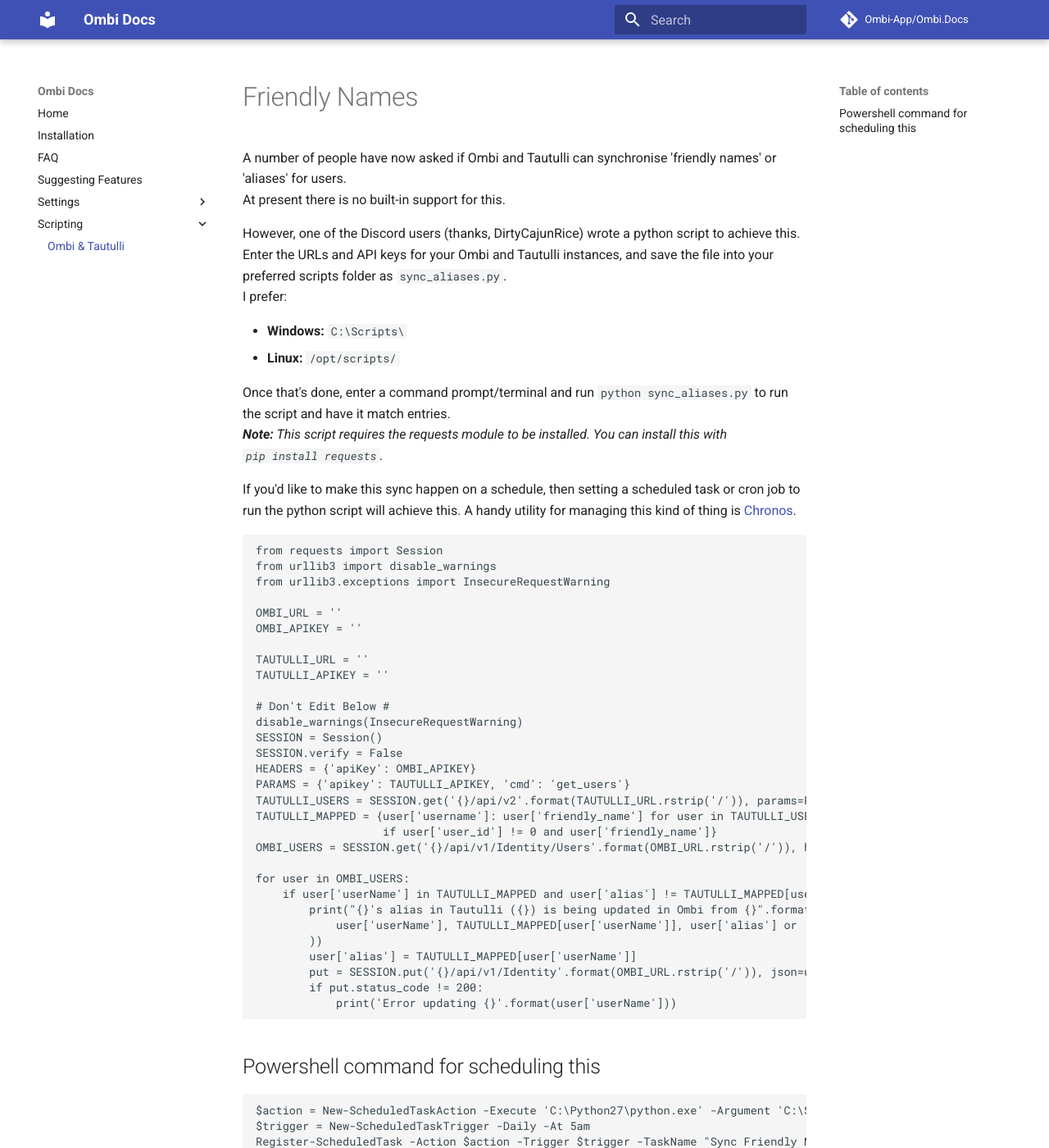
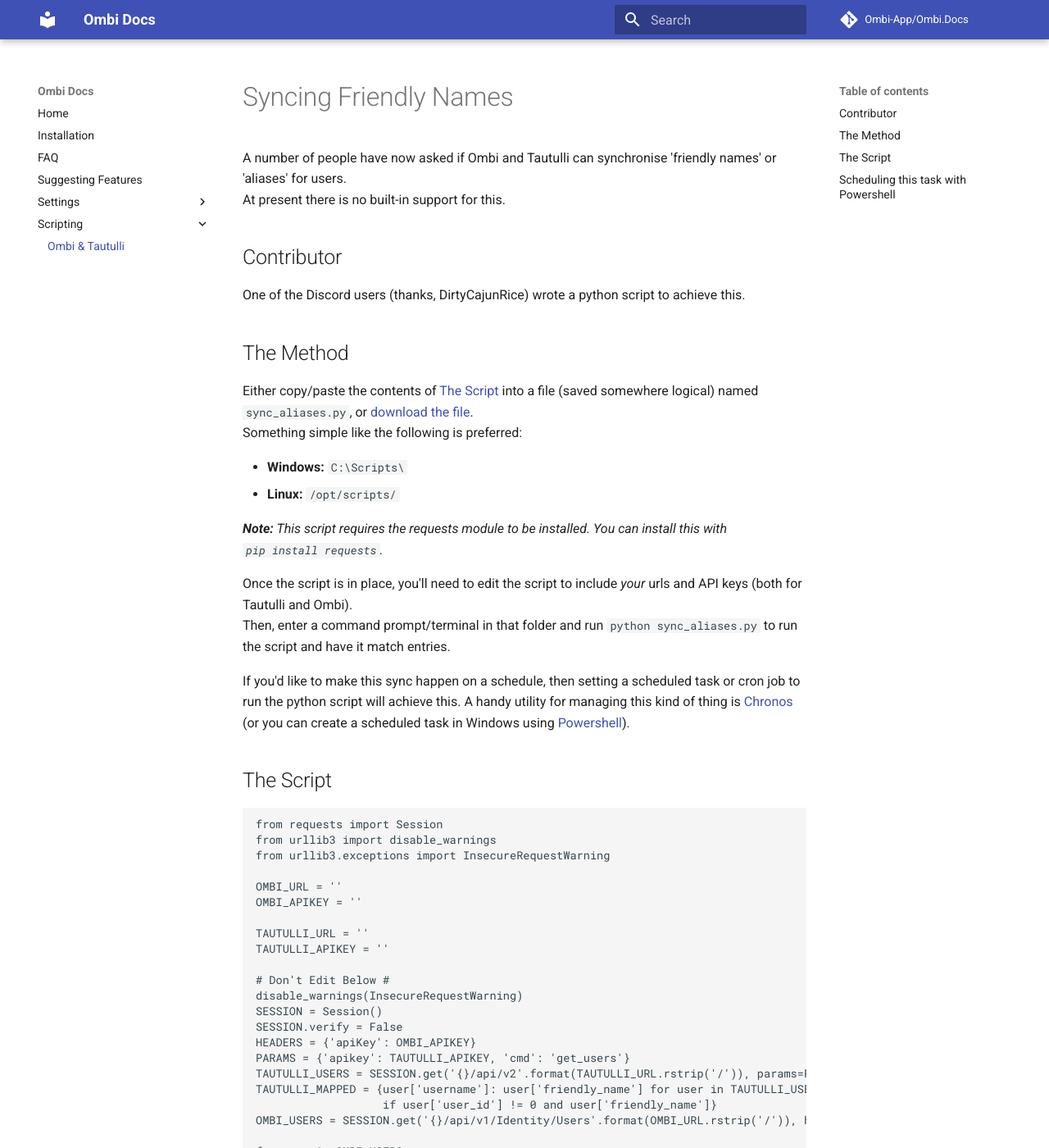
Before and after one commit to Ombi-app/Ombi.Docs, an MkDocs documentation site: the page built from docs/scripting/ombi-tautulli.md, in a window 1280 px wide and 1400 px high. Shown: the whole window at 82% size. Built offline with MkDocs 1.6.1 and Material for MkDocs 9.7.7, drawn with Linux system fonts in a browser that asks for light colours; comment, search, counter and statistics services are not loaded; old or Windows-style settings are respelled for this version of MkDocs; some of the changed text lies outside the part shown.

Commit message:
Add directly downloadable script Adjust links to match

`````diff
--- a/docs/scripting/ombi-tautulli.md
+++ b/docs/scripting/ombi-tautulli.md
@@ -1,20 +1,29 @@
-# Friendly Names
+# Syncing Friendly Names
 
 A number of people have now asked if Ombi and Tautulli can synchronise 'friendly names' or 'aliases' for users.
 At present there is no built-in support for this.
 
-However, one of the Discord users (thanks, DirtyCajunRice) wrote a python script to achieve this.
-Enter the URLs and API keys for your Ombi and Tautulli instances, and save the file into your preferred scripts folder as `sync_aliases.py`.
-I prefer:
+## Contributor
+
+One of the Discord users (thanks, DirtyCajunRice) wrote a python script to achieve this.
+
+## The Method
+
+Either copy/paste the contents of [The Script](#the-script) into a file (saved somewhere logical) named `sync_aliases.py`, or [download the file](../assets/scripts/sync_aliases.py).
+Something simple like the following is preferred:
 
 * **Windows:** `C:\Scripts\`
 * **Linux:** `/opt/scripts/`
 
-Once that's done, enter a command prompt/terminal and run `python sync_aliases.py` to run the script and have it match entries.
 _**Note:** This script requires the requests module to be installed. You can install this with
 `pip install requests`._
 
-If you'd like to make this sync happen on a schedule, then setting a scheduled task or cron job to run the python script will achieve this. A handy utility for managing this kind of thing is [Chronos](https://github.com/simse/chronos).
+Once the script is in place, you'll need to edit the script to include _your_ urls and API keys (both for Tautulli and Ombi).
+Then, enter a command prompt/terminal in that folder and run `python sync_aliases.py` to run the script and have it match entries.
+
+If you'd like to make this sync happen on a schedule, then setting a scheduled task or cron job to run the python script will achieve this. A handy utility for managing this kind of thing is [Chronos](https://github.com/simse/chronos) (or you can create a scheduled task in Windows using [Powershell](#scheduling-this-task-with-powershell)).
+
+## The Script
 
 ````python
 from requests import Session
@@ -49,7 +58,7 @@
             print('Error updating {}'.format(user['userName']))
 ````
 
-## Powershell command for scheduling this
+## Scheduling this task with Powershell
 
 ````powershell
 $action = New-ScheduledTaskAction -Execute 'C:\Python27\python.exe' -Argument 'C:\Scripts\sync_aliases.py'
`````
Also changed, not shown: docs/assets/scripts/sync_aliases.py (added, +30 -0 lines).
